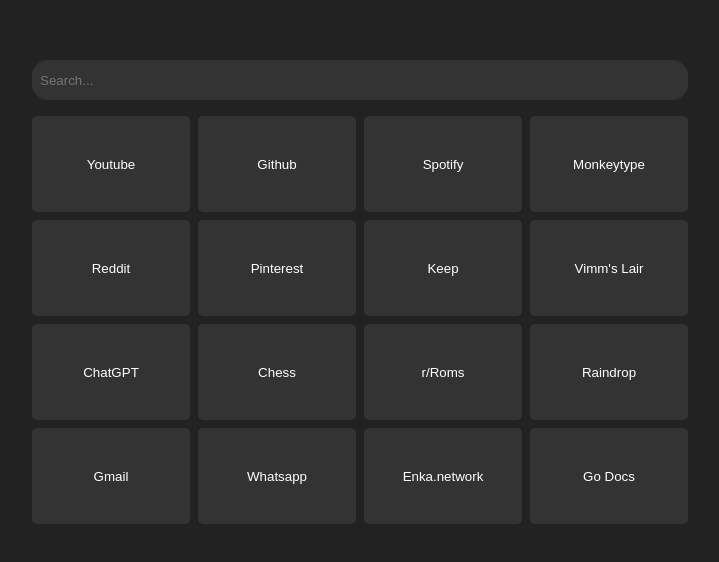
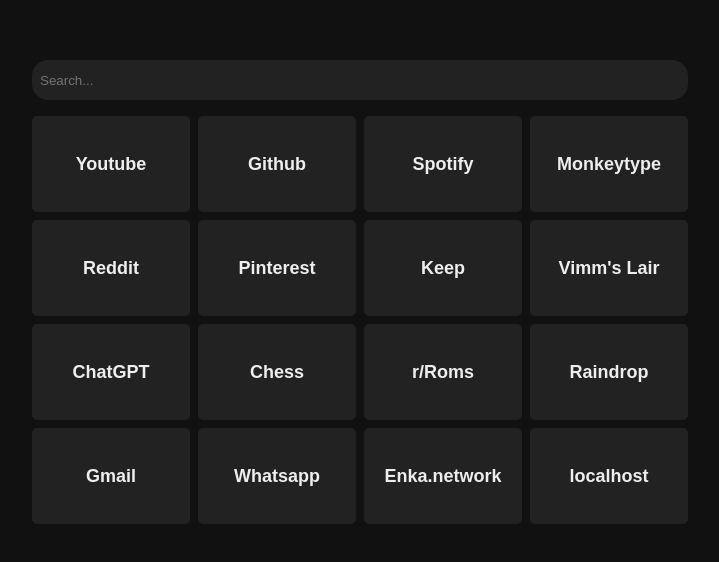
Before and after one commit to SwayKh/Startpage, a plain HTML site: page index.html in a window 1280 px wide. Shown: the part 108-670 px from the top of the page, without its empty margins (280-999 px from the left). Drawn offline with Linux system fonts and the light colour scheme.

Commit message:
Switch button tags to anchor tags, Add anchor tag styling

```diff
--- a/index.html
+++ b/index.html
@@ -5,27 +5,28 @@
     <meta name="viewport" content="width=device-width, initial-scale=1.0" />
     <title>Start Page</title>
     <link rel="stylesheet" href="style.css" />
+    <script src="script.js" defer></script>
   </head>
   <body>
     <div id="outer-box">
       <input id="searchbar" type="text" placeholder="Search..." />
       <div id="inner-box">
-        <button>Youtube</button>
-        <button>Github</button>
-        <button>Spotify</button>
-        <button>Monkeytype</button>
-        <button>Reddit</button>
-        <button>Pinterest</button>
-        <button>Keep</button>
-        <button>Vimm's Lair</button>
-        <button>ChatGPT</button>
-        <button>Chess</button>
-        <button>r/Roms</button>
-        <button>Raindrop</button>
-        <button>Gmail</button>
-        <button>Whatsapp</button>
-        <button>Enka.network</button>
-        <button>Go Docs</button>
+        <a href="https://Youtube.com">Youtube</a>
+        <a href="https://github.com">Github</a>
+        <a href="https://open.spotify.com">Spotify</a>
+        <a href="https://monkeytype.com">Monkeytype</a>
+        <a href="https://reddit.com">Reddit</a>
+        <a href="https://in.pinterest.com">Pinterest</a>
+        <a href="https://keep.google.com">Keep</a>
+        <a href="https://vimm.net">Vimm's Lair</a>
+        <a href="https://chat.openai.com">ChatGPT</a>
+        <a href="https://chess.com">Chess</a>
+        <a href="https://r-roms.github.io">r/Roms</a>
+        <a href="https://raindrop.io">Raindrop</a>
+        <a href="https://mail.google.com">Gmail</a>
+        <a href="https://web.whatsapp.com">Whatsapp</a>
+        <a href="https://enka.network">Enka.network</a>
+        <a href="http://localhost:8000">localhost</a>
       </div>
     </div>
   </body>
--- a/style.css
+++ b/style.css
@@ -1,6 +1,8 @@
 body {
-  font-family: Arial, Helvetica, sans-serif;
-  background-color: #222;
+  font-family: "JetBrainsMono Nerd Font", Arial, Helvetica, sans-serif;
+  font-size: 18px;
+  font-weight: 700;
+  background-color: #111;
   padding: 0;
   margin: 0;
   height: 100dvh;
@@ -27,7 +29,7 @@ body {
   border-radius: 1rem;
   padding: 0.5rem;
   color: #fff;
-  background-color: #333;
+  background-color: #222;
 }
 
 #inner-box {
@@ -37,12 +39,18 @@ body {
   gap: 1vh;
 }
 
-button {
+a {
   flex: auto;
+  text-decoration: none;
+  overflow: hidden;
+  word-break: break-all;
+  display: flex;
+  justify-content: center;
+  align-items: center;
   border: 0;
   border-radius: 5px;
   width: 12vw;
   height: 12vh;
-  color: #fff;
-  background-color: #333;
+  color: #eee;
+  background-color: #222;
 }
```
